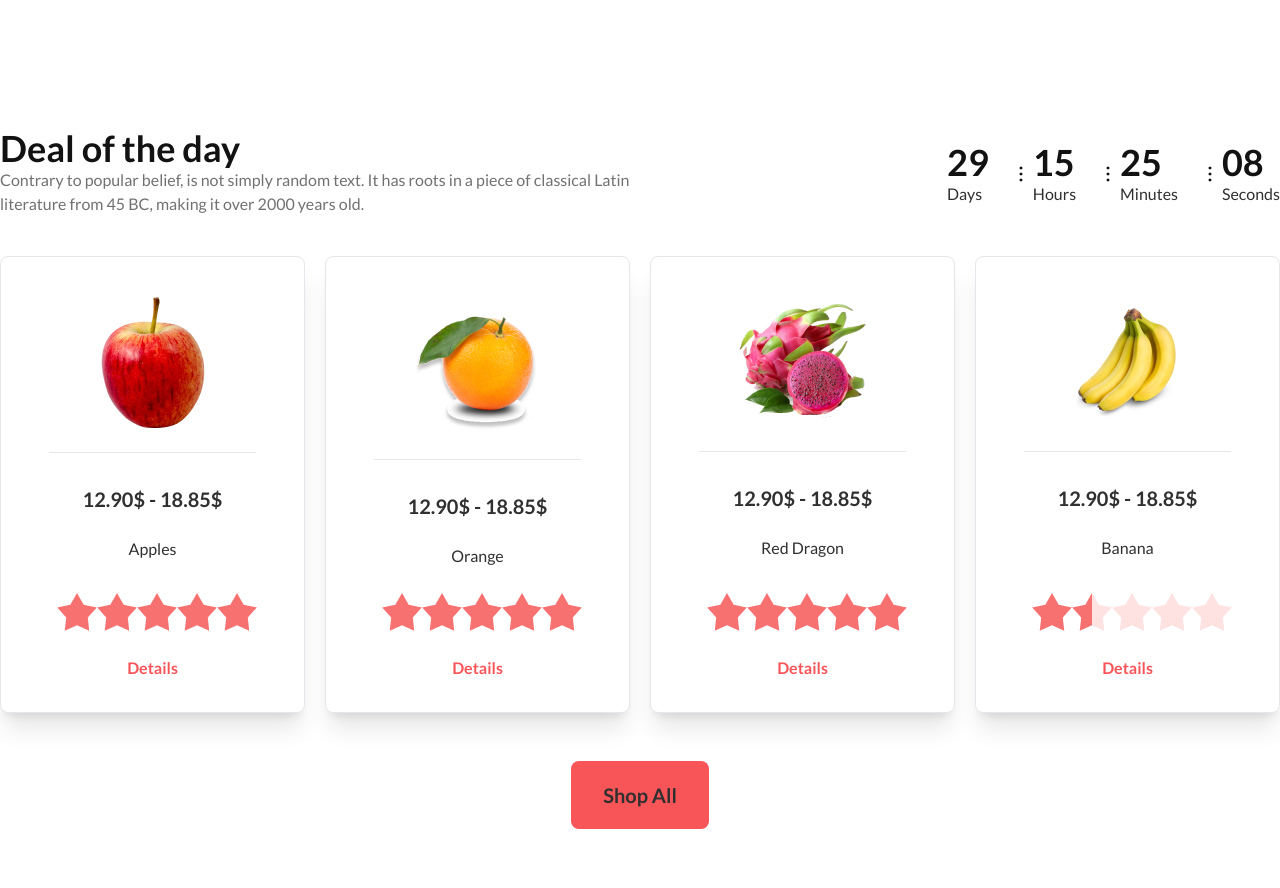
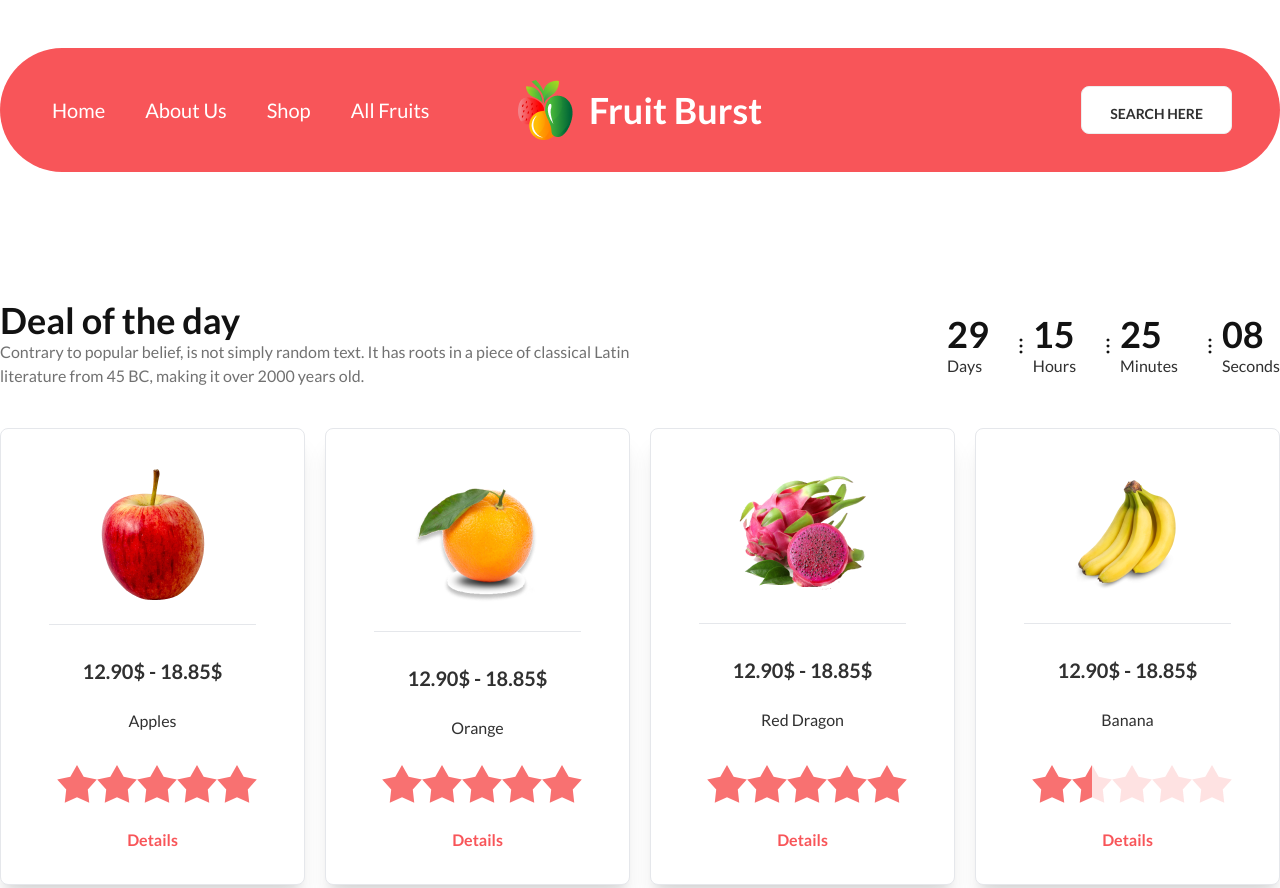
Before and after one commit to munna500362/3-rd-assignment, a plain HTML site: page index.html in a window 1280 px wide. Shown: the top 888 px of the page. Drawn offline with nearby package versions, Linux system fonts and the light colour scheme.

Commit message:
navbar section end

```diff
--- a/index.html
+++ b/index.html
@@ -27,6 +27,52 @@
 <body class="loto-family">
     <header class="container mx-auto">
       <!-- navbar section -->
+      <nav>
+        <div class="navbar bg-[#F85559] mt-12 px-12 py-8 rounded-[600px]">
+
+          <div class="navbar-start hidden lg:flex">
+            <ul class="text-xl text-[#fff] font-medium gap-10 menu-horizontal px-1">
+              <li><a>Home</a></li>
+              <li><a>About Us</a></li>
+              <li><a>Shop</a></li>
+              <li><a>All Fruits</a></li>
+            </ul>
+          </div>
+
+          <div class="navbar-center">
+            <div class="flex justify-center items-center gap-4">
+              <img src="B8A3-fruit-brust-main/images/logo.png" alt="">
+              <a class="text-[#fff] text-4xl font-bold">Fruit Burst</a>
+            </div>
+            <div class="dropdown">
+              <label tabindex="0" class="btn btn-ghost lg:hidden">
+                <svg xmlns="http://www.w3.org/2000/svg" class="h-5 w-5" fill="none" viewBox="0 0 24 24" stroke="currentColor"><path stroke-linecap="round" stroke-linejoin="round" stroke-width="2" d="M4 6h16M4 12h8m-8 6h16" /></svg>
+              </label>
+              <ul tabindex="0" class="menu menu-sm dropdown-content mt-3 z-[1] p-2 shadow rounded-box w-52">
+                <li><a>Home</a></li>
+                <li><a>About Us</a></li>
+                <li><a>Shop</a></li>
+                <li><a>All Fruits</a></li>
+
+              </ul>
+            </div>
+
+
+          </div>
+
+          <div class="navbar-end ">
+            <button class="btn bg-[#fff] py-5 px-7">Search here</button>
+
+          </div>
+        </div>
+
+
+      </nav>
+
+
+
+
+
 
 
         <!-- Banner section -->
```
